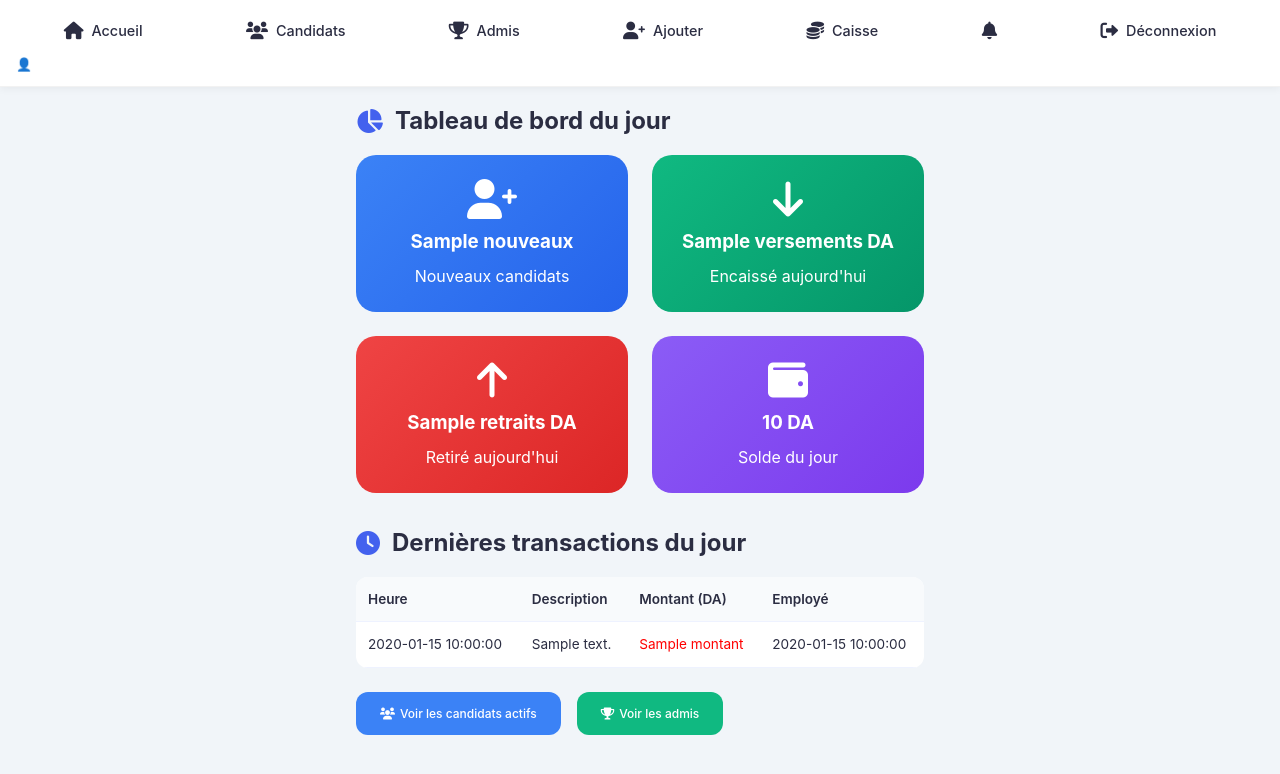
After one commit to khaledguidjii-crypto/utoecole-app-v2, a Flask app: template templates/dashboard.html in a window 1280 px wide. The commit adds this page. Shown: the top 774 px of the page. Run offline with Flask 3, Linux system fonts and the light colour scheme; the template is opened without the code that fills it: most values are stand-ins (such as "Sample title", 1, 10 or a date in 2020); parts of the project's set-up code (start-up, migrations or seed data) failed here and were passed over.

Commit message:
Add files via upload

```diff
--- a/app.py
+++ b/app.py
@@ -1,6 +1,6 @@
 import os
 import uuid
-from datetime import datetime
+from datetime import datetime, date
 from flask import Flask, render_template, request, redirect, url_for, flash, session, jsonify
 from supabase import create_client
 
@@ -32,7 +32,6 @@ def add_notification(message, type_notif, lien=None):
     }).execute()
 
 def log_action(action, details, candidat_id=None, montant=None):
-    """Enregistre chaque action dans la table audit_log (admin seulement pour consultation)"""
     user = get_current_user()
     if user:
         supabase.table("audit_log").insert({
@@ -64,7 +63,8 @@ def update_solde(montant, description, type_transaction, candidat_id=None, emplo
         "montant": montant,
         "type": type_transaction,
         "candidat_id": candidat_id,
-        "created_by": employe
+        "created_by": employe,
+        "date_transaction": datetime.now().isoformat()
     }).execute()
 
     if montant < 0:
@@ -74,6 +74,28 @@ def update_solde(montant, description, type_transaction, candidat_id=None, emplo
             lien="/caisse"
         )
     return nouveau_solde
+
+def get_candidats_by_statut(statut):
+    return supabase.table("candidats").select("*").eq("statut", statut).order("created_at", desc=True).execute().data
+
+def get_stats_jour():
+    aujourdhui = date.today().isoformat()
+    demain = (date.today().replace(day=date.today().day+1)).isoformat()
+
+    nouveaux = supabase.table("candidats").select("id", count="exact").gte("created_at", aujourdhui).lt("created_at", demain).execute().count
+    versements = supabase.table("transactions").select("montant").eq("type", "versement").gte("date_transaction", aujourdhui).lt("date_transaction", demain).execute().data
+    total_versements = sum([abs(t["montant"]) for t in versements])
+    retraits = supabase.table("transactions").select("montant").eq("type", "depense").gte("date_transaction", aujourdhui).lt("date_transaction", demain).execute().data
+    total_retraits = sum([abs(t["montant"]) for t in retraits])
+    transactions = supabase.table("transactions").select("*").gte("date_transaction", aujourdhui).lt("date_transaction", demain).order("date_transaction", desc=True).execute().data
+
+    return {
+        "date": aujourdhui,
+        "nouveaux": nouveaux,
+        "versements": total_versements,
+        "retraits": total_retraits,
+        "transactions": transactions
+    }
 
 # ---------- Authentification ----------
 @app.route("/login", methods=["GET", "POST"])
@@ -101,9 +123,9 @@ def logout():
     flash("Déconnecté")
     return redirect(url_for("login"))
 
-# ---------- Routes candidats ----------
+# ---------- Routes ----------
 def get_all_candidats():
-    return supabase.table("candidats").select("*").order("created_at", desc=True).execute().data
+    return supabase.table("candidats").select("*").eq("statut", "actif").order("created_at", desc=True).execute().data
 
 def get_candidat_by_id(candidat_id):
     res = supabase.table("candidats").select("*").eq("id", candidat_id).execute()
@@ -113,8 +135,25 @@ def get_candidat_by_id(candidat_id):
 def index():
     if not get_current_user():
         return redirect(url_for("login"))
+    if is_admin():
+        stats = get_stats_jour()
+        return render_template("dashboard.html", stats=stats, admin=True)
+    else:
+        return redirect(url_for("liste"))
+
+@app.route("/liste")
+def liste():
+    if not get_current_user():
+        return redirect(url_for("login"))
     candidats = get_all_candidats()
     return render_template("index.html", candidats=candidats)
+
+@app.route("/admis")
+def admis():
+    if not get_current_user():
+        return redirect(url_for("login"))
+    admis = get_candidats_by_statut("admis")
+    return render_template("admis.html", admis=admis)
 
 @app.route("/add", methods=["GET", "POST"])
 def add_candidat():
@@ -150,13 +189,13 @@ def add_candidat():
             "versement": versement,
             "photo_url": photo_url,
             "created_by": get_current_user()["email"],
-            "updated_by": get_current_user()["email"]
+            "updated_by": get_current_user()["email"],
+            "statut": "actif"
         }
         result = supabase.table("candidats").insert(data).execute()
         candidat_id = result.data[0]["id"]
 
         log_action("ajout_candidat", f"Ajout candidat {nom} (tel: {telephone}, phase: {phase}, tarif: {tarif}, versement initial: {versement})", candidat_id)
-
         add_notification(
             message=f"Nouveau candidat : {nom} par {get_current_user()['email'].split('@')[0]}",
             type_notif="candidat",
@@ -171,7 +210,7 @@ def add_candidat():
                 employe=get_current_user()["email"]
             )
         flash("Candidat ajouté")
-        return redirect(url_for("index"))
+        return redirect(url_for("liste"))
     return render_template("add_candidat.html")
 
 @app.route("/candidat/<candidat_id>")
@@ -181,8 +220,31 @@ def candidat_detail(candidat_id):
     candidat = get_candidat_by_id(candidat_id)
     if not candidat:
         flash("Candidat introuvable")
-        return redirect(url_for("index"))
+        return redirect(url_for("liste"))
     return render_template("candidat_detail.html", c=candidat, admin=is_admin())
+
+@app.route("/obtenir_permis/<candidat_id>", methods=["POST"])
+def obtenir_permis(candidat_id):
+    if not get_current_user():
+        flash("Veuillez vous connecter")
+        return redirect(url_for("login"))
+    candidat = get_candidat_by_id(candidat_id)
+    if not candidat:
+        flash("Candidat introuvable")
+        return redirect(url_for("liste"))
+    supabase.table("candidats").update({
+        "statut": "admis",
+        "date_obtention": datetime.now().isoformat(),
+        "valide_par": get_current_user()["email"]
+    }).eq("id", candidat_id).execute()
+    log_action("obtention_permis", f"Candidat {candidat['nom']} a obtenu son permis (validé par {get_current_user()['email'].split('@')[0]})", candidat_id)
+    add_notification(
+        message=f"🎉 {candidat['nom']} a obtenu son permis ! Validé par {get_current_user()['email'].split('@')[0]}",
+        type_notif="candidat",
+        lien=f"/candidat/{candidat_id}"
+    )
+    flash(f"Félicitations ! {candidat['nom']} a obtenu son permis.")
+    return redirect(url_for("candidat_detail", candidat_id=candidat_id))
 
 @app.route("/edit/<candidat_id>", methods=["GET", "POST"])
 def edit_candidat(candidat_id):
@@ -191,7 +253,7 @@ def edit_candidat(candidat_id):
     candidat = get_candidat_by_id(candidat_id)
     if not candidat:
         flash("Introuvable")
-        return redirect(url_for("index"))
+        return redirect(url_for("liste"))
     if request.method == "POST":
         nom = request.form["nom"]
         telephone = request.form["telephone"]
@@ -252,7 +314,7 @@ def delete_candidat(candidat_id):
         log_action("suppression_candidat", f"Suppression candidat {candidat['nom']} (ID {candidat_id})", candidat_id)
     supabase.table("candidats").delete().eq("id", candidat_id).execute()
     flash("Supprimé")
-    return redirect(url_for("index"))
+    return redirect(url_for("liste"))
 
 # ---------- Caisse et notifications ----------
 @app.route("/api/notifications/count")
@@ -276,7 +338,7 @@ def caisse():
         return redirect(url_for("login"))
     solde_row = supabase.table("caisse").select("solde").execute().data
     solde = solde_row[0]["solde"] if solde_row else 0
-    transactions = supabase.table("transactions").select("*").order("date", desc=True).limit(100).execute().data
+    transactions = supabase.table("transactions").select("*").order("date_transaction", desc=True).limit(100).execute().data
     return render_template("caisse.html", solde=solde, transactions=transactions, admin=is_admin())
 
 @app.route("/add_mouvement", methods=["GET", "POST"])
@@ -293,7 +355,7 @@ def add_mouvement():
         return redirect(url_for("caisse"))
     return render_template("mouvement_form.html")
 
-# ---------- Admin : réinitialisation, ajustement, rapports, journal ----------
+# ---------- Admin ----------
 @app.route("/admin/reset_caisse", methods=["POST"])
 def reset_caisse():
     if not is_admin():
@@ -305,7 +367,8 @@ def reset_caisse():
         "description": "Réinitialisation de la caisse par admin",
         "montant": 0,
         "type": "reset",
-        "created_by": get_current_user()["email"]
+        "created_by": get_current_user()["email"],
+        "date_transaction": datetime.now().isoformat()
     }).execute()
     log_action("reset_caisse", "Caisse réinitialisée à 0 DA")
     add_notification("Caisse réinitialisée par l'administrateur", "caisse", "/caisse")
@@ -336,7 +399,7 @@ def admin_rapports():
         emp = r["created_by"]
         montant = abs(r["montant"])
         totals[emp] = totals.get(emp, 0) + montant
-    resets = supabase.table("transactions").select("*").eq("type", "reset").order("date", desc=True).execute().data
+    resets = supabase.table("transactions").select("*").eq("type", "reset").order("date_transaction", desc=True).execute().data
     return render_template("admin_rapports.html", totals=totals, resets=resets)
 
 @app.route("/admin/journal")
--- a/templates/base.html
+++ b/templates/base.html
@@ -10,10 +10,19 @@
 <body>
     <nav>
         <div class="nav-links">
-            <a href="/"><i class="fas fa-home"></i> Accueil</a>
+            <a href="/">
+                <i class="fas fa-home"></i>
+                {% if session.user and session.user.email == 'khaled@autoecole.com' %}
+                    Tableau de bord
+                {% else %}
+                    Accueil
+                {% endif %}
+            </a>
+            <a href="/liste"><i class="fas fa-users"></i> Candidats</a>
+            <a href="/admis"><i class="fas fa-trophy"></i> Admis</a>
             <a href="/add"><i class="fas fa-user-plus"></i> Ajouter</a>
             <a href="/caisse"><i class="fas fa-coins"></i> Caisse</a>
-            <a href="/notifications"><i class="fas fa-bell"></i> Notifications <span id="notif-badge" style="display:none;">0</span></a>
+            <a href="/notifications"><i class="fas fa-bell"></i> <span id="notif-badge" style="display:none;">0</span></a>
             {% if session.user and session.user.email == 'khaled@autoecole.com' %}
                 <a href="/admin/rapports"><i class="fas fa-chart-bar"></i> Admin</a>
                 <a href="/admin/journal"><i class="fas fa-history"></i> Journal</a>
--- /dev/null
+++ b/templates/dashboard.html
@@ -0,0 +1,57 @@
+{% extends "base.html" %}
+{% block content %}
+<h1><i class="fas fa-chart-pie"></i> Tableau de bord du jour</h1>
+
+<div class="stats-grid" style="display:grid; grid-template-columns: repeat(auto-fit, minmax(200px, 1fr)); gap:1.5rem; margin-bottom:2rem;">
+    <div class="stat-card" style="background: linear-gradient(135deg, #3b82f6, #2563eb); color:white; border-radius:20px; padding:1.5rem; text-align:center;">
+        <i class="fas fa-user-plus" style="font-size:2.5rem;"></i>
+        <h3 style="margin:0.5rem 0;">{{ stats.nouveaux }}</h3>
+        <p style="margin:0;">Nouveaux candidats</p>
+    </div>
+    <div class="stat-card" style="background: linear-gradient(135deg, #10b981, #059669); color:white; border-radius:20px; padding:1.5rem; text-align:center;">
+        <i class="fas fa-arrow-down" style="font-size:2.5rem;"></i>
+        <h3 style="margin:0.5rem 0;">{{ stats.versements }} DA</h3>
+        <p style="margin:0;">Encaissé aujourd'hui</p>
+    </div>
+    <div class="stat-card" style="background: linear-gradient(135deg, #ef4444, #dc2626); color:white; border-radius:20px; padding:1.5rem; text-align:center;">
+        <i class="fas fa-arrow-up" style="font-size:2.5rem;"></i>
+        <h3 style="margin:0.5rem 0;">{{ stats.retraits }} DA</h3>
+        <p style="margin:0;">Retiré aujourd'hui</p>
+    </div>
+    <div class="stat-card" style="background: linear-gradient(135deg, #8b5cf6, #7c3aed); color:white; border-radius:20px; padding:1.5rem; text-align:center;">
+        <i class="fas fa-wallet" style="font-size:2.5rem;"></i>
+        <h3 style="margin:0.5rem 0;">{{ stats.versements - stats.retraits }} DA</h3>
+        <p style="margin:0;">Solde du jour</p>
+    </div>
+</div>
+
+<h2><i class="fas fa-clock"></i> Dernières transactions du jour</h2>
+<div class="table-responsive">
+    <table>
+        <thead>
+            <tr><th>Heure</th><th>Description</th><th>Montant (DA)</th><th>Employé</th></tr>
+        </thead>
+        <tbody>
+            {% for t in stats.transactions[:10] %}
+            <tr>
+                <td>{{ t.date_transaction[:19] }}</td>
+                <td>{{ t.description }}</td>
+                <td style="color: {{ 'green' if t.montant > 0 else 'red' }}">{{ t.montant }}</td>
+                <td>{{ t.created_by }}</td>
+            </tr>
+            {% else %}
+            <tr><td colspan="4">Aucune transaction aujourd'hui.</td></tr>
+            {% endfor %}
+        </tbody>
+    </table>
+</div>
+
+<div style="margin-top:1.5rem; display:flex; gap:1rem; flex-wrap:wrap;">
+    <a href="/liste" class="btn-detail" style="background:#3b82f6; color:white; padding:0.8rem 1.5rem; border-radius:12px; text-decoration:none;">
+        <i class="fas fa-users"></i> Voir les candidats actifs
+    </a>
+    <a href="/admis" class="btn-detail" style="background:#10b981; color:white; padding:0.8rem 1.5rem; border-radius:12px; text-decoration:none;">
+        <i class="fas fa-trophy"></i> Voir les admis
+    </a>
+</div>
+{% endblock %}
```
Also changed, not shown: templates/admis.html (added, +20 -0 lines), templates/candidat_detail.html (+13 -2 lines).
